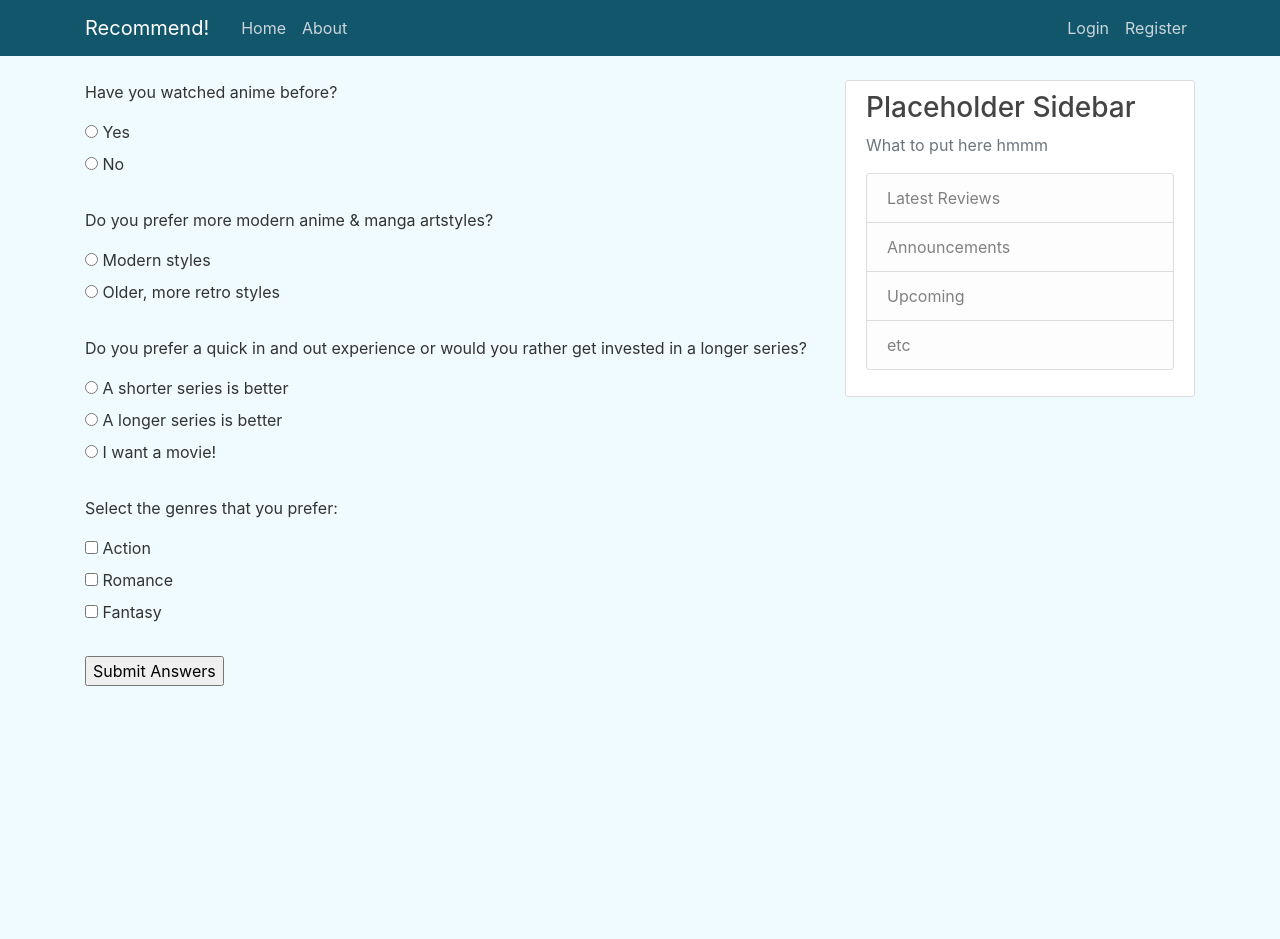
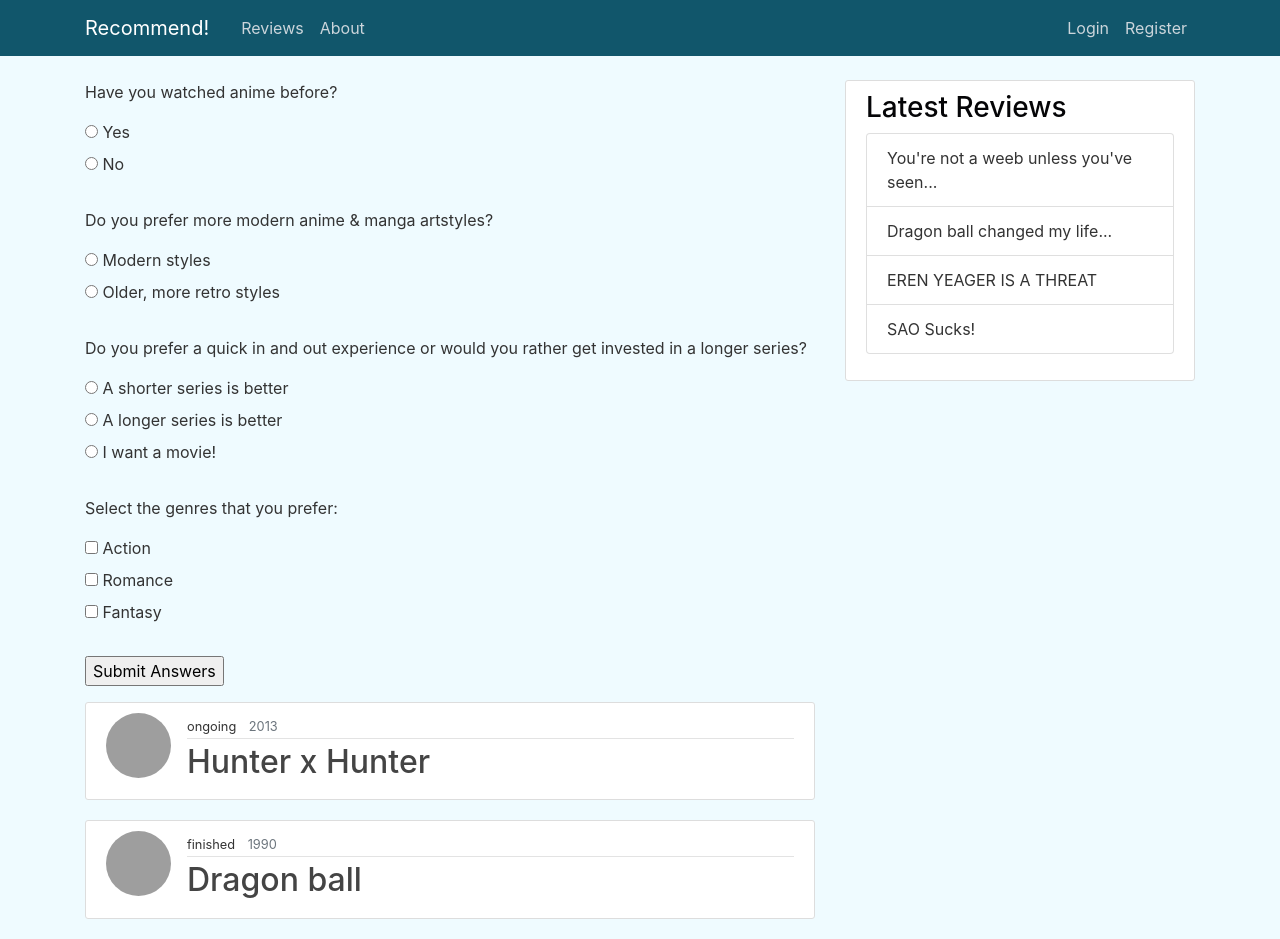
Before and after one commit to rafsandwich/Full-Stack-Media-Recommendation-System, a Django app: page / in a window 1280 px wide. Before the commit the page ends 686 px from the top, so only its background shows below. Run offline with Django 4.2, Linux system fonts and the light colour scheme; some libraries are stand-ins or nearby versions; grey boxes are pictures that could not be loaded.

Commit message:
update recommend

```diff
--- a/animeweb/animeweb/urls.py
+++ b/animeweb/animeweb/urls.py
@@ -25,7 +25,12 @@ urlpatterns = [
     path('register/', user_views.register, name='register'),
     path('login/', auth_views.LoginView.as_view(template_name="login.html"), name='login'),
     path('logout/', auth_views.LogoutView.as_view(template_name="logout.html"), name='logout'),
+    path('password-reset/', auth_views.PasswordResetView.as_view(template_name="password_reset.html"), name='password_reset'),
+    path('password-reset/done/', auth_views.PasswordResetDoneView.as_view(template_name="password_reset_done.html"), name='password_reset_done'),
+    path('password-reset-confirm/<uidb64>/<token>/', auth_views.PasswordResetConfirmView.as_view(template_name="password_reset_confirm.html"), name='password_reset_confirm'),
+    path('password-reset-complete/', auth_views.PasswordResetCompleteView.as_view(template_name="password_reset_complete.html"), name='password_reset_complete'),
     path('userlist/', user_views.userList, name='userlist'),
     path('reviews/', include('reviews.urls')),
+    path('profile/', user_views.profile, name='profile')
 
 ]
--- a/animeweb/recommend/models.py
+++ b/animeweb/recommend/models.py
@@ -1,6 +1,7 @@
 from django.db import models
 from django.utils import timezone
 from django.contrib.auth.models import User
+from django.urls import reverse
 
 # Create your models here.
 #class User(models.Model):
@@ -15,3 +16,8 @@ class Review(models.Model):
 
     def __str__(self):
         return self.head #for visiblity in cmd prompt
+
+    def get_absolute_url(self):
+        return reverse('reviews-detail', kwargs={'pk': self.pk})
+
+#class Anime(models.Model):
--- a/animeweb/recommend/urls.py
+++ b/animeweb/recommend/urls.py
@@ -1,5 +1,7 @@
 from django.urls import path
 from . import views
+from django.conf import settings
+from django.conf.urls.static import static
 
 # Url configuration
 urlpatterns = [
@@ -7,3 +9,6 @@ urlpatterns = [
     path('about/', views.about, name='recommend-about'),
 
 ]
+
+if settings.DEBUG:
+    urlpatterns += static(settings.MEDIA_URL, document_root=settings.MEDIA_ROOT)
--- a/animeweb/recommend/views.py
+++ b/animeweb/recommend/views.py
@@ -4,8 +4,25 @@ from django.http import HttpResponse
 # Create your views here.
 # takes requests, returns response
 
+animeDummy = [
+    {
+        'title':'Hunter x Hunter',
+        'year':'2013',
+        'production_status': 'ongoing',
+    },
+    {
+        'title':'Dragon ball',
+        'year':'1990',
+        'production_status': 'finished',
+    },
+]
+
+
 def index(request):
-    return render(request, 'index.html')
+    context = {
+        'animes': animeDummy
+    }
+    return render(request, 'index.html', context)
 
 def about(request):
     return render(request, 'about.html', {'title':'About'})
--- a/animeweb/static/style.css
+++ b/animeweb/static/style.css
@@ -5,7 +5,7 @@ body {
   }
 
   h1, h2, h3, h4, h5, h6 {
-    color: #444444;
+    color: #050507;
   }
 
   ul {
@@ -77,6 +77,7 @@ body {
     width: 125px;
     margin-right: 20px;
     margin-bottom: 16px;
+    object-fit: cover;
   }
 
   .account-heading {
--- a/animeweb/templates/base.html
+++ b/animeweb/templates/base.html
@@ -29,12 +29,14 @@
                 </button>
                 <div class="collapse navbar-collapse" id="navbarToggle">
                   <div class="navbar-nav mr-auto">
-                    <a class="nav-item nav-link" href="{% url 'recommend-index' %}">Home</a>
+                    <a class="nav-item nav-link" href="{% url 'reviews-index' %}">Reviews</a>
                     <a class="nav-item nav-link" href="{% url 'recommend-about' %}">About</a>
                   </div>
                   <!-- Navbar Right Side -->
                   <div class="navbar-nav">
                     {% if user.is_authenticated %}
+                        <a class="nav-item nav-link" href="{% url 'reviews-create' %}">New Review</a>
+                        <a class="nav-item nav-link" href="{% url 'profile' %}">Profile</a>
                         <a class="nav-item nav-link" href="{% url 'userlist' %}">My List</a>
                         <a class="nav-item nav-link" href="{% url 'logout' %}">Logout</a>
                     {% else %}
@@ -52,7 +54,7 @@
               <div class="col-md-8">
                 {% if messages %}
                     {% for each in messages%}
-                        <div class="alert alert-{{ message.tags }}">{{each}}</div>
+                        <div class="alert alert-{{ each.tags }}">{{each}}</div>
                     {% endfor %}
                 {% endif %}
                 {% block content %}
@@ -60,13 +62,12 @@
               </div>
               <div class="col-md-4">
                 <div class="content-section">
-                  <h3>Placeholder Sidebar</h3>
-                  <p class='text-muted'>What to put here hmmm
+                  <h3>Latest Reviews</h3>
                     <ul class="list-group">
-                      <li class="list-group-item list-group-item-light">Latest Reviews</li>
-                      <li class="list-group-item list-group-item-light">Announcements</li>
-                      <li class="list-group-item list-group-item-light">Upcoming</li>
-                      <li class="list-group-item list-group-item-light">etc</li>
+                      <li class="list-group-item list-group-item">You're not a weeb unless you've seen...</li>
+                      <li class="list-group-item list-group-item">Dragon ball changed my life...</li>
+                      <li class="list-group-item list-group-item">EREN YEAGER IS A THREAT</li>
+                      <li class="list-group-item list-group-item">SAO Sucks!</li>
                     </ul>
                   </p>
                 </div>
--- a/animeweb/templates/index.html
+++ b/animeweb/templates/index.html
@@ -42,5 +42,19 @@
 
         <br><input type="submit" value="Submit Answers">
     </form>
+    <div class = "mt-3">
+    {% for anime in animes %}
+        <article class="media content-section">
+            <img class ="rounded-circle article-img" src="https://cdn.myanimelist.net/images/anime/8/19473.jpg">
+            <div class="media-body">
+            <div class="article-metadata">
+                <small class="mr-2">{{ anime.production_status }}</small>
+                <small class="text-muted">{{ anime.year }}</small>
+            </div>
+            <h2><a class="article-title" href="#">{{ anime.title }}</a></h2>
+            </div>
+        </article>
+    {% endfor %}
+    </div>
 
 {% endblock content %}
--- a/animeweb/templates/login.html
+++ b/animeweb/templates/login.html
@@ -10,6 +10,9 @@
             </fieldset>
             <div class="form-group">
                 <button class="btn btn-outline-info" type="submit">Login</button>
+                <small class = "text-muted ml-2 mt-1">
+                    <a href="{% url 'password_reset' %}"><b>Forgot your password? Reset here</b></a>
+                </small>
             </div>
         </form>
         <div class="border-top pt-3">
```
Also changed, not shown: animeweb/animeweb/settings.py (+11 -0 lines), animeweb/db.sqlite3, animeweb/media/defaultUser.jpg (added), animeweb/media/profile_pics/roshimascot.jfif (added), animeweb/users/migrations/0001_initial.py (added).
